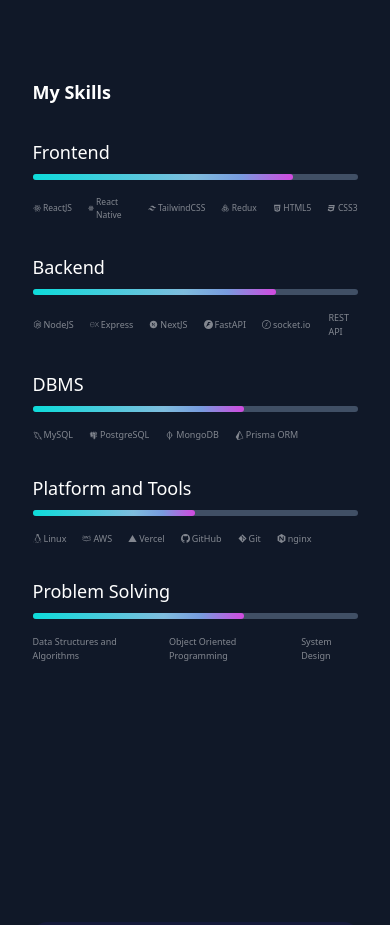
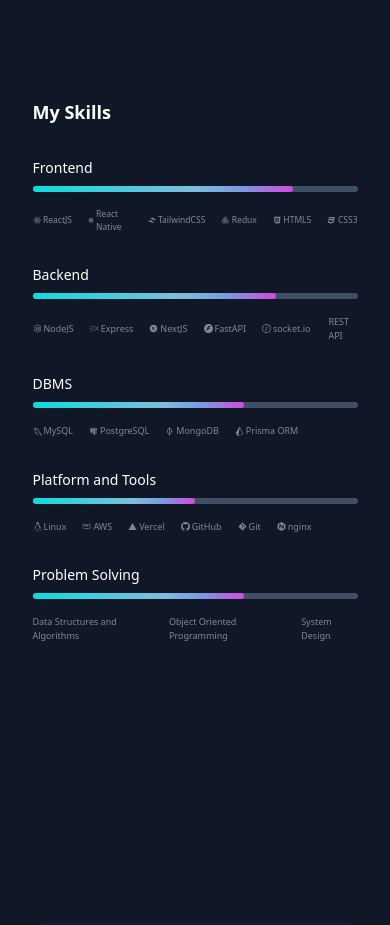
Before and after one commit to Sahil2315/PortfolioNext, a Next.js app: page / in a window 390 px wide. Shown: the part 3320-4245 px from the top of the page. Built offline with nearby package versions, Linux system fonts and the light colour scheme.

Commit message:
Responsive 4.2

```diff
--- a/app/Components/Skills.tsx
+++ b/app/Components/Skills.tsx
@@ -31,10 +31,14 @@
       className="bigSections w-full h-screen flex justify-center items-center"
     >
       <div className="2xl:w-2/3 md:w-4/5 max-md:w-5/6 flex flex-col">
-        <div className="xl:text-3xl max-xl:text-xl max-md:text-lg font-semibold">My Skills</div>
+        <div className="xl:text-3xl max-xl:text-xl max-md:text-lg font-semibold">
+          My Skills
+        </div>
         <div className="mt-8 flex xl:flex-row max-xl:flex-col xl:items-center">
           <div className="flex flex-col">
-            <div className="xl:text-xl max-xl:text-lg max-md:text-md">Frontend</div>
+            <div className="xl:text-xl max-xl:text-lg max-md:text-sm">
+              Frontend
+            </div>
             <div className="h-[6px] rounded mt-2 xl:w-[400px] bg-slate-500/60">
               <div className="h-[6px] rounded w-[80%] innerbar opacity-80" />
             </div>
@@ -69,7 +73,9 @@
         </div>
         <div className="mt-8 flex xl:flex-row max-xl:flex-col xl:items-center">
           <div className="flex flex-col">
-            <div className="xl:text-xl max-xl:text-lg max-md:text-md">Backend</div>
+            <div className="xl:text-xl max-xl:text-lg max-md:text-sm">
+              Backend
+            </div>
             <div className="h-[6px] rounded mt-2 xl:w-[400px] bg-slate-500/60">
               <div className="h-[6px] rounded w-[75%] innerbar opacity-80" />
             </div>
@@ -103,7 +109,7 @@
         </div>
         <div className="mt-8 flex xl:flex-row max-xl:flex-col xl:items-center">
           <div className="flex flex-col">
-            <div className="xl:text-xl max-xl:text-lg max-md:text-md">DBMS</div>
+            <div className="xl:text-xl max-xl:text-lg max-md:text-sm">DBMS</div>
             <div className="h-[6px] rounded mt-2 xl:w-[400px] bg-slate-500/60">
               <div className="h-[6px] rounded w-[65%] innerbar opacity-80" />
             </div>
@@ -130,7 +136,9 @@
         </div>
         <div className="mt-8 flex xl:flex-row max-xl:flex-col xl:items-center">
           <div className="flex flex-col">
-            <div className="xl:text-xl max-xl:text-lg max-md:text-md">Platform and Tools</div>
+            <div className="xl:text-xl max-xl:text-lg max-md:text-sm">
+              Platform and Tools
+            </div>
             <div className="h-[6px] rounded mt-2 xl:w-[400px] bg-slate-500/60">
               <div className="h-[6px] rounded w-[50%] innerbar opacity-80" />
             </div>
@@ -165,7 +173,9 @@
         </div>
         <div className="mt-8 flex xl:flex-row max-xl:flex-col xl:items-center">
           <div className="flex flex-col">
-            <div className="xl:text-xl max-xl:text-lg max-md:text-md">Problem Solving</div>
+            <div className="xl:text-xl max-xl:text-lg max-md:text-sm">
+              Problem Solving
+            </div>
             <div className="h-[6px] rounded mt-2 xl:w-[400px] bg-slate-500/60">
               <div className="h-[6px] rounded w-[65%] innerbar opacity-80" />
             </div>
```
